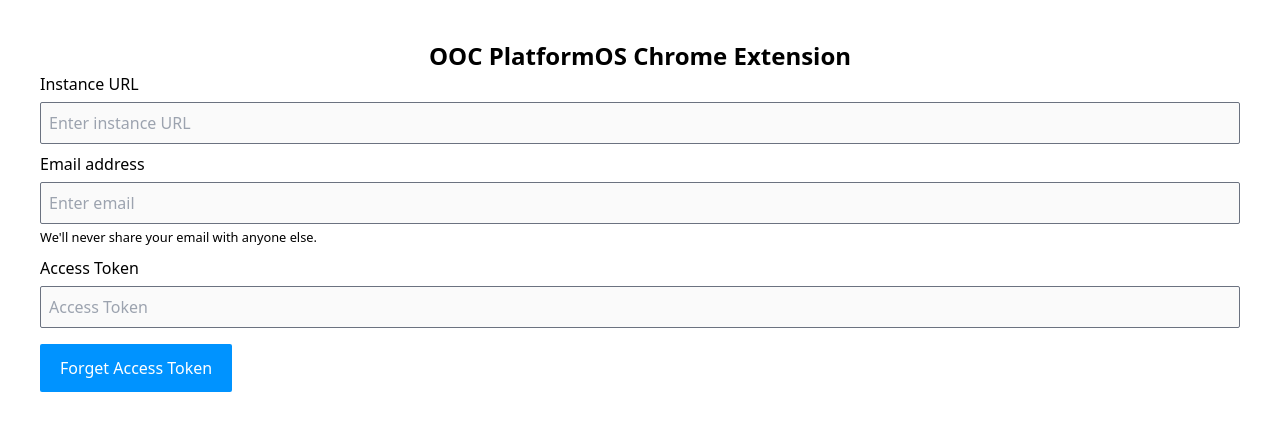
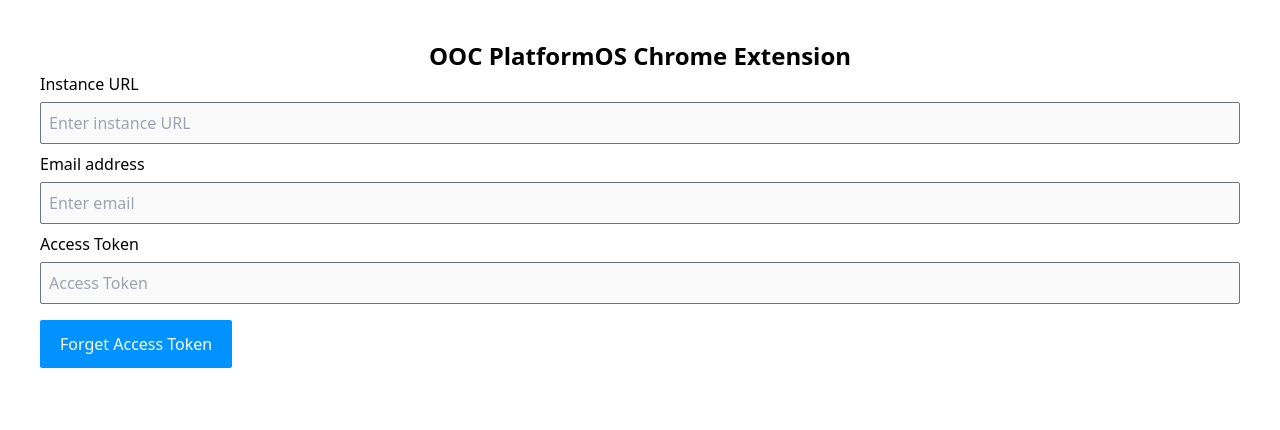
Before and after one commit to inanta/pos-chrome-extension, a Vue app: page /#/access-token in a window 1280 px wide. Shown: the top 430 px of the page. Built offline with nearby package versions, Linux system fonts and the light colour scheme.

Commit message:
Remove and change help text size

```diff
--- a/src/views/AccessToken.vue
+++ b/src/views/AccessToken.vue
@@ -35,13 +35,9 @@
           v-model="email"
           class="border border-gray-500 p-2 rounded-sm text-base w-full"
           disabled
-          aria-describedby="emailHelp"
           placeholder="Enter email"
           type="email"
         />
-        <small id="emailHelp" class="form-text text-muted"
-          >We'll never share your email with anyone else.</small
-        >
       </div>
       <div class="pb-2">
         <label class="block pb-1.5 text-base w-full" for="token"
--- a/src/views/Home.vue
+++ b/src/views/Home.vue
@@ -41,7 +41,7 @@
           placeholder="Enter email"
           type="email"
         />
-        <small id="emailHelp" class="form-text text-muted"
+        <small id="emailHelp" class="block pt-1 text-gray-400 text-sm"
           >We'll never share your email with anyone else.</small
         >
       </div>
```
